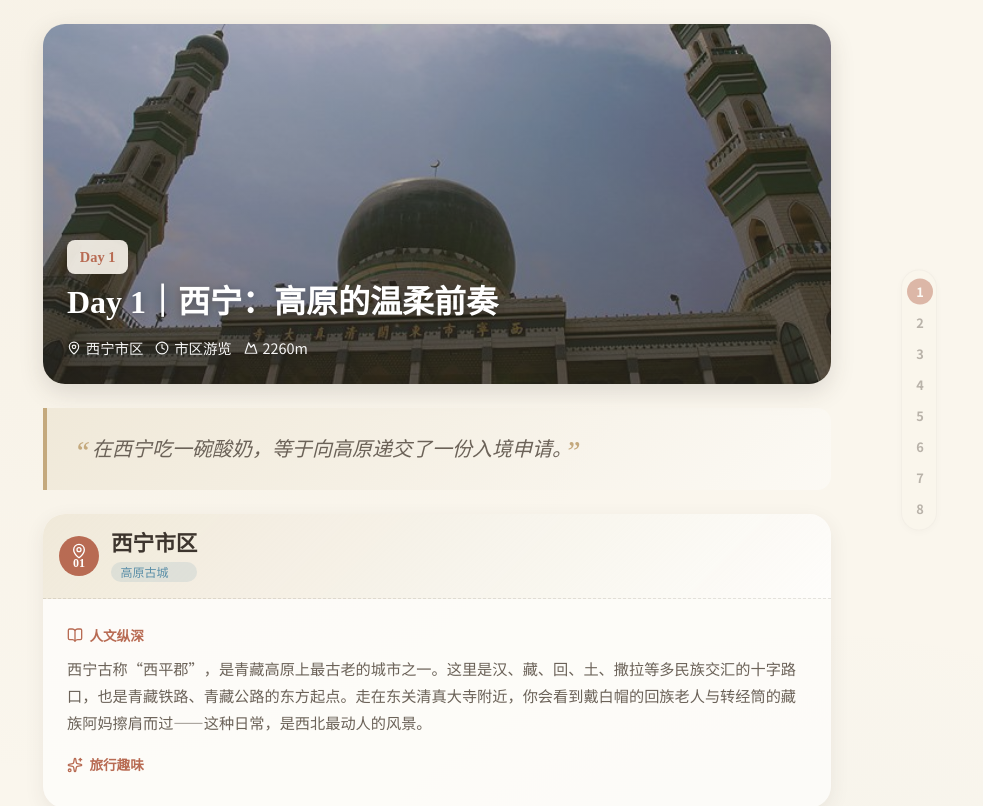
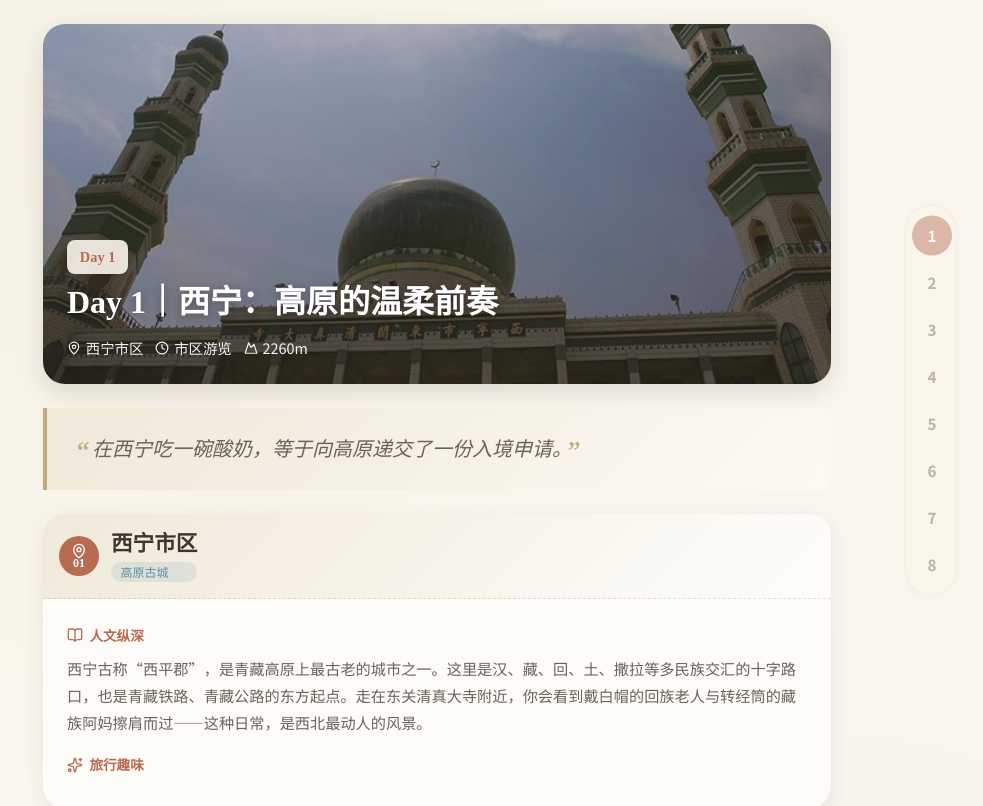
Before and after one commit to samztz/qinghai-trip-plan, a React (Vite) app: page /day/1 in a window 1280 px wide. Shown: the top 806 px of the page, without its empty margins (203-1186 px from the left). Built offline with nearby package versions, Linux system fonts and the light colour scheme; a web font is replaced by a local one.

Commit message:
style: enlarge right-side floating day nav for better tap target

```diff
--- a/src/components/DayFloatNav.css
+++ b/src/components/DayFloatNav.css
@@ -7,9 +7,9 @@
 
   display: flex;
   flex-direction: column;
-  gap: 4px;
-  padding: 6px 4px;
-  width: 32px;
+  gap: 6px;
+  padding: 8px 5px;
+  width: 44px;
 
   background: rgba(250, 246, 237, 0.45);
   border: 1px solid rgba(61, 53, 46, 0.08);
@@ -31,11 +31,11 @@
   display: flex;
   align-items: center;
   justify-content: center;
-  width: 24px;
-  height: 24px;
+  width: 34px;
+  height: 34px;
   border-radius: 50%;
 
-  font-size: 0.7rem;
+  font-size: 0.85rem;
   font-weight: 600;
   color: var(--ink-light);
 
@@ -54,21 +54,21 @@
 
 @media (min-width: 768px) {
   .day-float-nav {
-    right: 16px;
-    width: 36px;
-    padding: 8px 5px;
-    gap: 5px;
+    right: 18px;
+    width: 52px;
+    padding: 10px 6px;
+    gap: 7px;
   }
 
   .day-float-nav a {
-    width: 26px;
-    height: 26px;
-    font-size: 0.8rem;
+    width: 40px;
+    height: 40px;
+    font-size: 0.95rem;
   }
 }
 
 @media (min-width: 1100px) {
   .day-float-nav {
-    right: calc((100vw - 860px) / 2 - 70px);
+    right: calc((100vw - 860px) / 2 - 90px);
   }
 }
```
